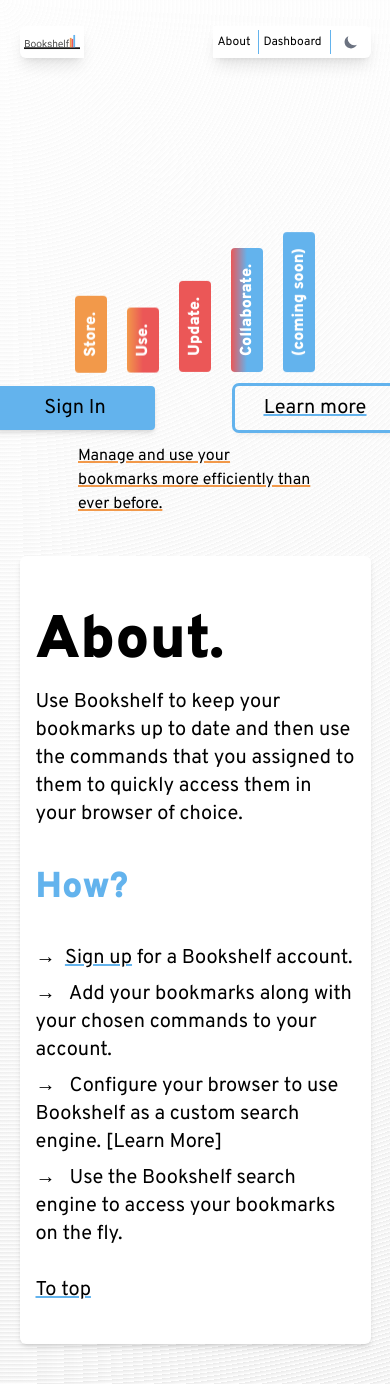
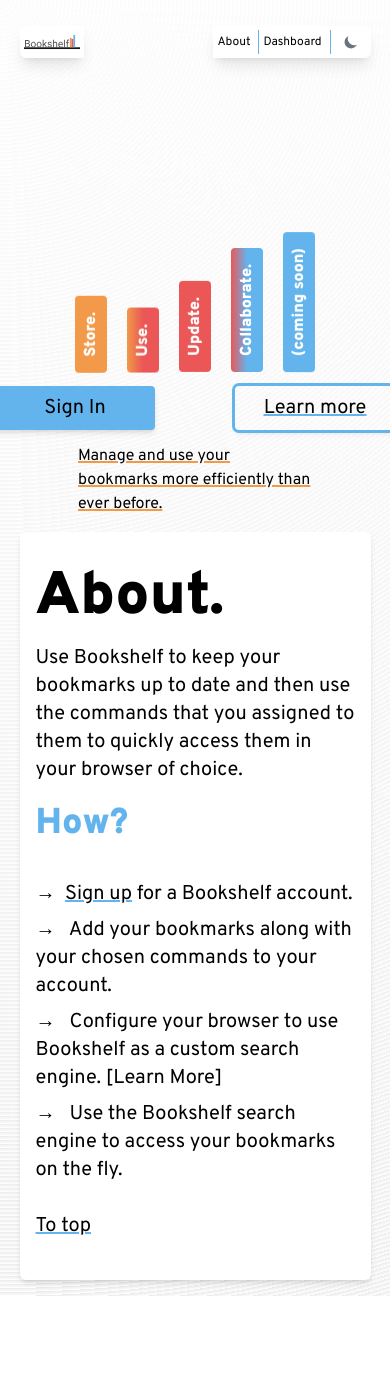
Before and after one commit to conalli/bookshelf-client, a Next.js app: page / in a window 390 px wide. After the commit the page ends 1296 px from the top, so only its background shows below. Built offline with nearby package versions, Linux system fonts and the light colour scheme; no server answers; a web font is replaced by a local one.

Commit message:
update styles

```diff
--- a/src/components/About/index.tsx
+++ b/src/components/About/index.tsx
@@ -6,9 +6,9 @@
   return (
     <article
       id="learn"
-      className="w-full my-10 lg:my-20 p-4 flex flex-col bg-white dark:bg-neutral-800 rounded-md shadow-md"
+      className="w-full my-4 md:my-10 lg:my-20 p-4 flex flex-col bg-white dark:bg-neutral-800 rounded-md shadow-md"
     >
-      <section className="flex flex-col py-6">
+      <section className="flex flex-col py-1 sm:py-6">
         <h2 className="text-6xl font-bold py-4">About.</h2>
         <p className="text-xl">
           Use Bookshelf to keep your bookmarks up to date and then use the
```
